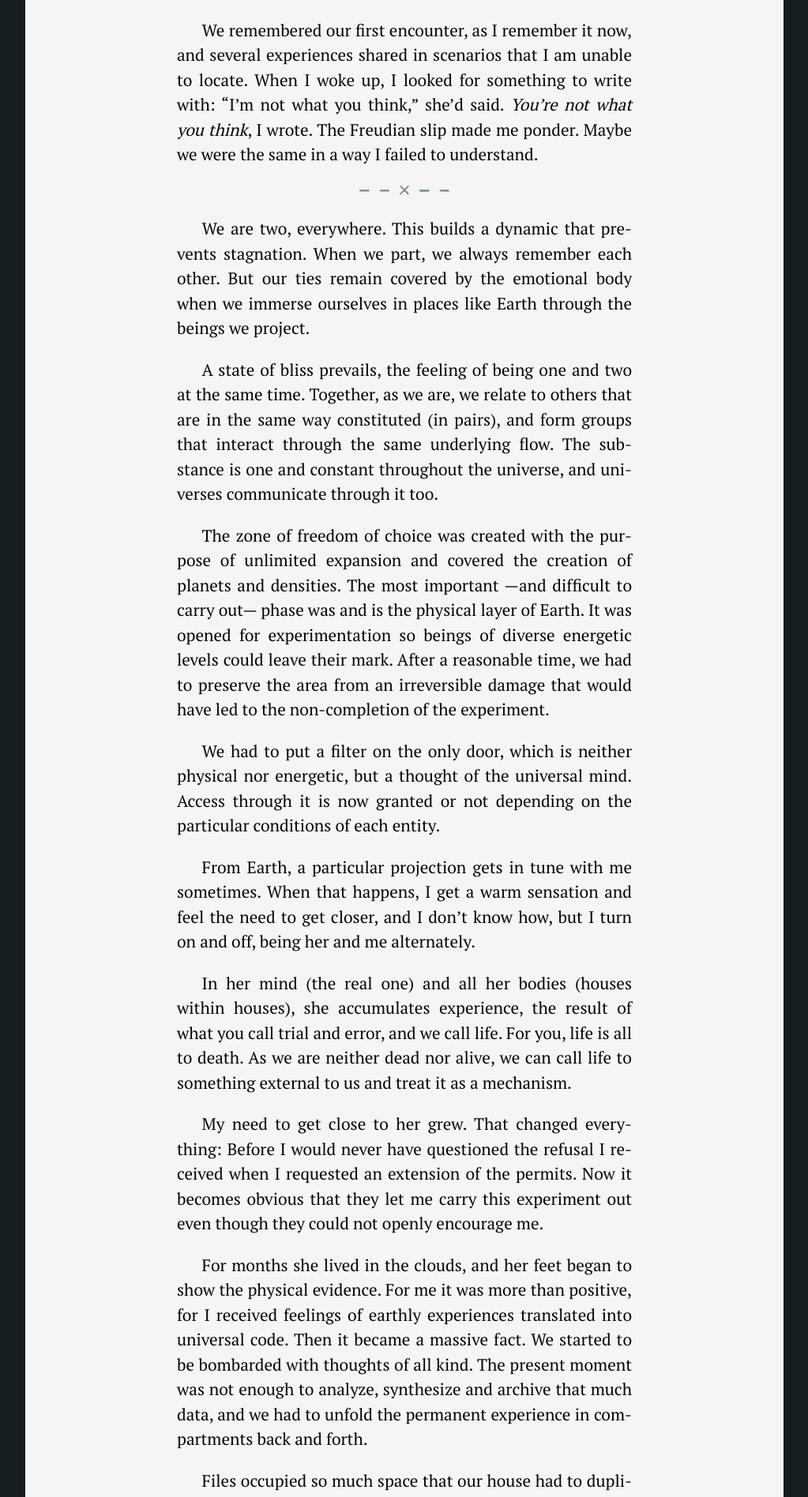
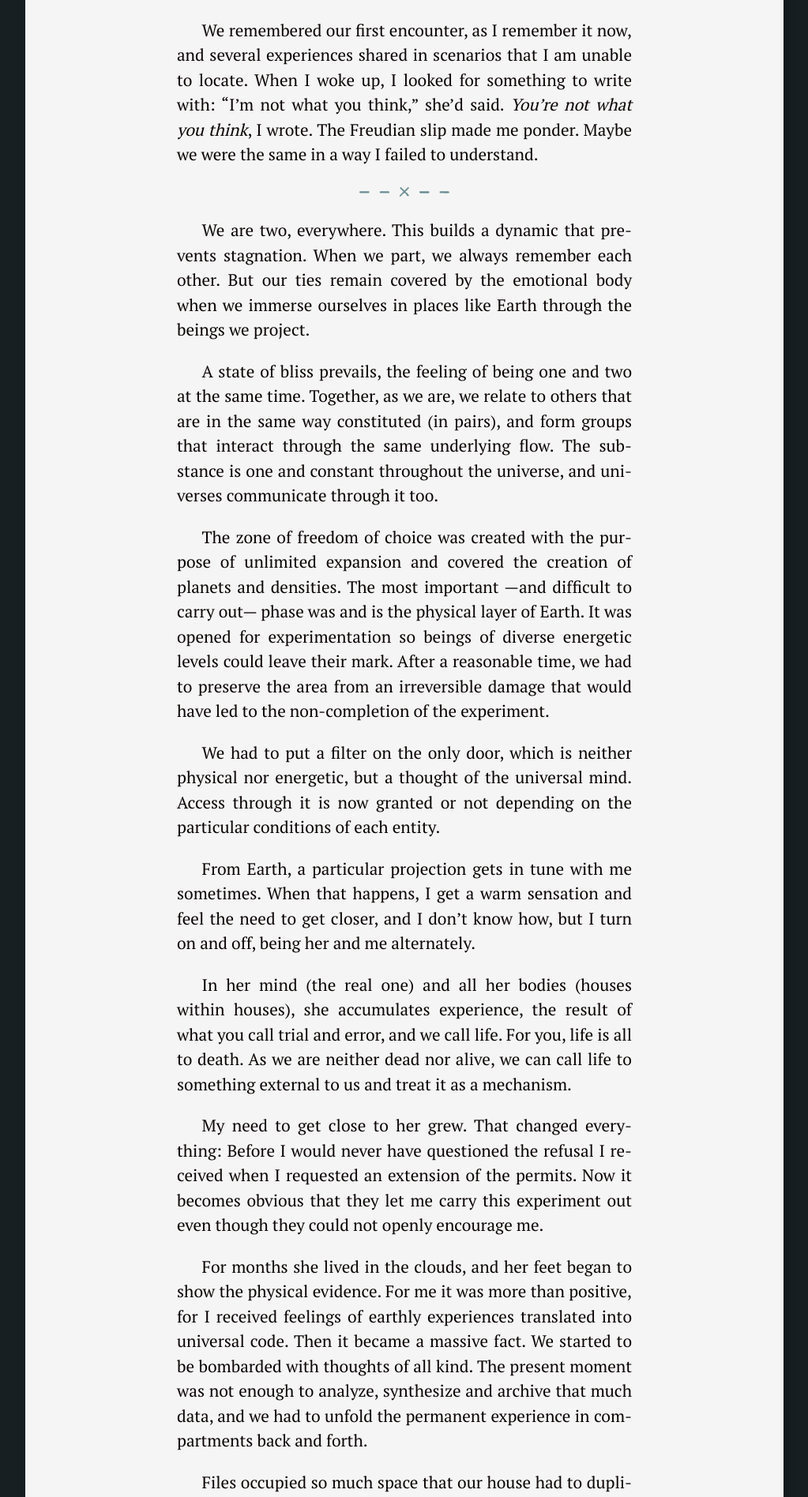
Before and after one commit to silvialohrmann/editorial, a Jekyll site: the page built from _posts/2022-11-18-we-are-houses.md, in a window 1280 px wide. Shown: the part 881-2777 px from the top of the page at 79% size, without its empty margins (128-1151 px from the left). Built offline with Jekyll 4.4.1, drawn with Linux system fonts in a browser that asks for light colours.

Commit message:
Update _base.scss

```diff
--- a/_sass/_base.scss
+++ b/_sass/_base.scss
@@ -103,7 +103,7 @@
   border: 0;
   height: 0;
   @include divider-medium;
-  margin: 1.1em auto 1.3em;
+  margin: 1.2em auto 1.3em;
 }
 
 img {
```
